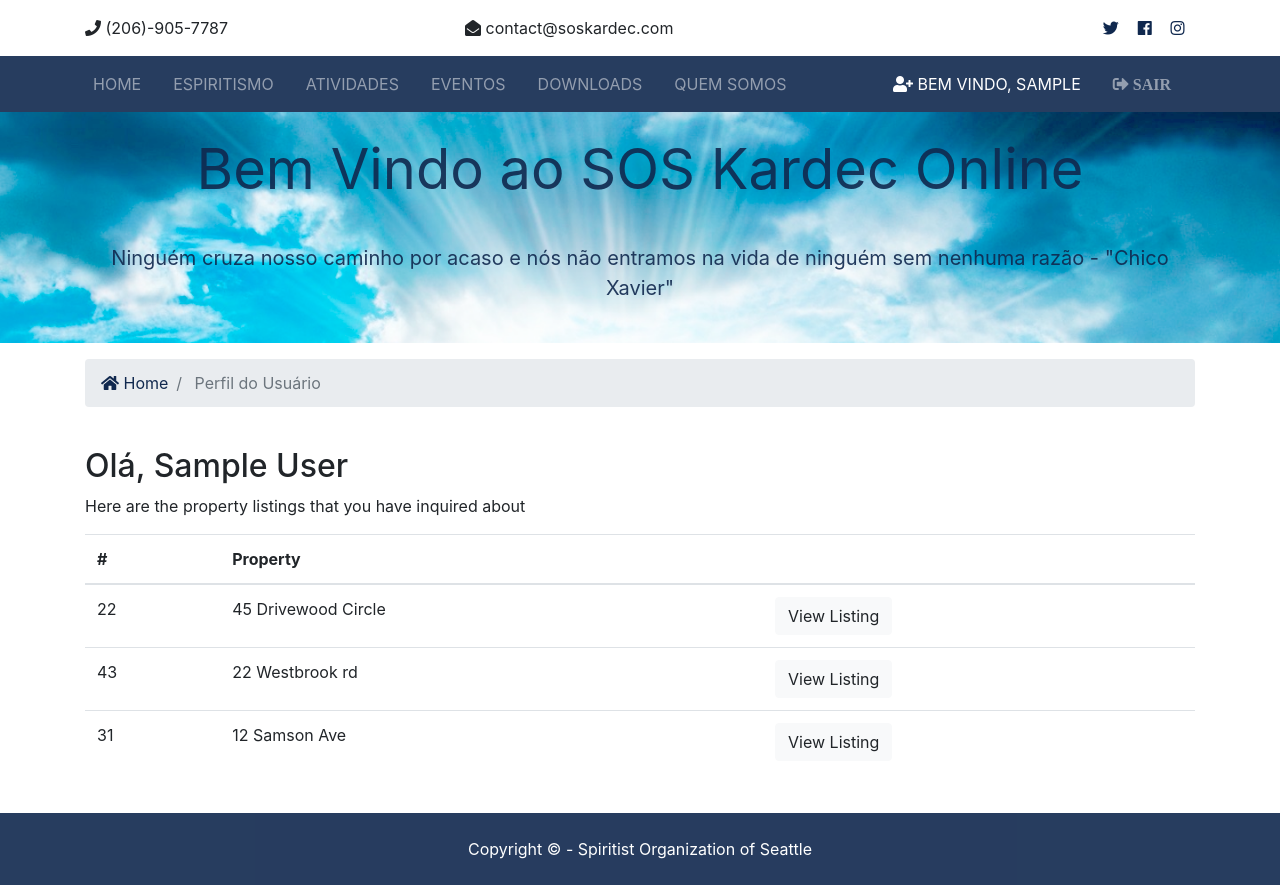
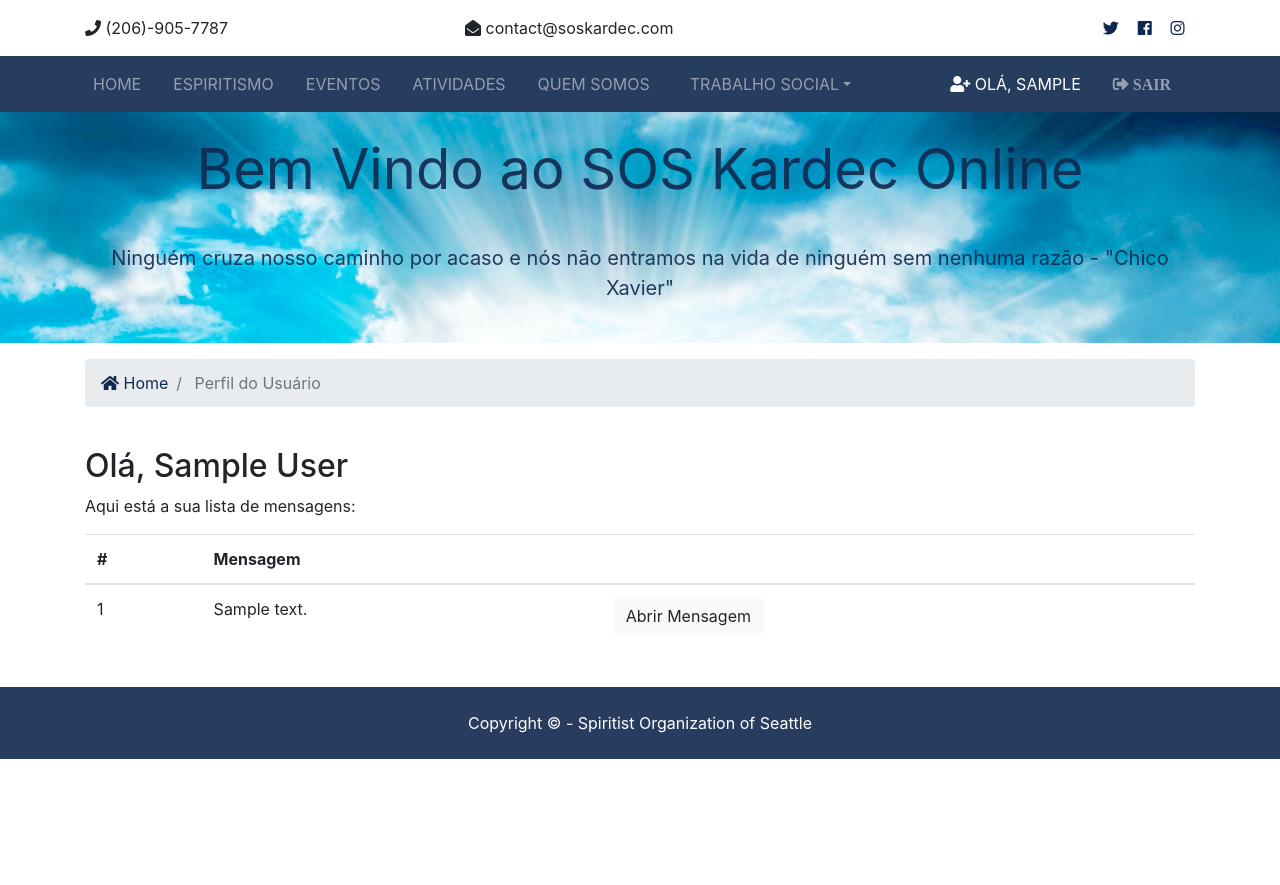
Before and after one commit to leofelipe222/soskardec, a Django app: page /accounts/painel_usuario in a window 1280 px wide. After the commit the page ends 759 px from the top, so only its background shows below. Run offline with Django 3.2, Linux system fonts and the light colour scheme; a user stored in the database is signed in; tables that the repository leaves empty hold one stand-in row (values such as "Sample post"); some libraries are stand-ins or nearby versions.

Commit message:
Fixed user area and added google maps

```diff
--- a/accounts/views.py
+++ b/accounts/views.py
@@ -68,11 +68,12 @@ def logout(request):
     return redirect('index')
 
 def painel_usuario(request):
-    # Gets the contacts that match this user's id
+    # Gets the contact user that matches this user's id
     user_contacts = Contact.objects.order_by("-contact_date").filter(user_id=request.user.id)
+    # user_contacts = Contact.objects.all()
 
     context = {
-        'contact': user_contacts
+        'contacts': user_contacts
     }
 
     return render(request, 'accounts/painel_usuario.html', context)
--- a/contacts/models.py
+++ b/contacts/models.py
@@ -1,4 +1,5 @@
 from django.db import models
+from django.contrib.auth.models import User
 from datetime import datetime
 
 # Create your models here.
@@ -8,6 +9,6 @@ class Contact(models.Model):
     phone = models.CharField(max_length=100)
     message = models.TextField(blank=True)
     contact_date = models.DateTimeField(default=datetime.now, blank=True)
-    user_id = models.IntegerField(blank=True)
+    user_id = models.IntegerField(blank=True) # Connected to the register user logged in, if they are registered
     def __str__(self):
         return self.name
--- a/contacts/views.py
+++ b/contacts/views.py
@@ -32,7 +32,7 @@ def contact(request):
         'Mensagem recebida do SOS Kardec website',
         'Mensagem: \n' + message + '\n',
         'soskardec@gmail.com',
-        ['leofelipe222@hotmail.com', 'soskardec@gmail.com', 'contact@soskarde.com'],
+        ['leofelipe222@hotmail.com', 'soskardec@gmail.com', 'contact@soskardec.com'],
         fail_silently=False,
     )
 
--- a/pages/urls.py
+++ b/pages/urls.py
@@ -8,6 +8,7 @@ urlpatterns = [
     path('atividades', views.atividades, name='atividades'),
     path('eventos', views.eventos, name='eventos'),
     # path('programacao', views.programacao, name='programacao'),
+    # path('contacts', views.contacts, name='contacts'),
     path('busca', views.busca, name='busca'),
     path('downloads', views.downloads, name='downloads'),
     path('registrar', views.registrar, name='registrar'),
--- a/pages/views.py
+++ b/pages/views.py
@@ -19,7 +19,7 @@ def index(request):
 
 
 # def programacao(request):
-#     # This is only needed if we had a separated page for programacao
+#     # This is only needed if we had a separated page for
 #     programas = Programa.objects.order_by('-program_date').filter(is_published=True)
 #     context = {
 #         'programas': programas
--- a/soskardec/static/css/style.css
+++ b/soskardec/static/css/style.css
@@ -10,6 +10,19 @@
 
 .social a {
   margin-right: 0.4rem; }
+
+#navbarDropdown {
+  display: inline;
+}
+
+.dropdown-menu {
+  background-color: #10284e;
+}
+
+.dropdown-item {
+  background-color: #10284e;
+  color: #fff;
+}
 
 #showcase {
   background: url(../img/bluesky_img_1.jpg) no-repeat top center fixed/cover;
--- a/templates/accounts/login.html
+++ b/templates/accounts/login.html
@@ -27,7 +27,7 @@
                   <input type="password" name="password" class="form-control" required>
                 </div>
 
-                <input type="submit" value="Login" class="btn btn-secondary btn-block">
+                <input type="submit" value="Login" class="btn btn-primary btn-block">
               </form>
             </div>
           </div>
--- a/templates/accounts/painel_usuario.html
+++ b/templates/accounts/painel_usuario.html
@@ -36,39 +36,31 @@
       <div class="row">
         <div class="col-md-12">
           <h2>Olá, {{ user.first_name }} {{ user.last_name }} </h2>
-          <p>Here are the property listings that you have inquired about</p>
+          {% if contacts %}
+            <p>Aqui está a sua lista de mensagens:</p>
               <table class="table">
                 <thead>
                   <tr>
                     <th scope="col">#</th>
-                <th scope="col">Property</th>
+                    <th scope="col">Mensagem</th>
                     <th></th>
                   </tr>
                 </thead>
                 <tbody>
+                  {% for contact in contacts %}
                     <tr>
-                <td>22</td>
-                <td>45 Drivewood Circle</td>
+                      <td>{{ contact.id }}</td>
+                      <td>{{ contact.message }}</td>
                       <td>
-                  <a class="btn btn-light" href="#">View Listing</a>
+                        <a class="btn btn-light" href="{% url 'contact' %}">Abrir Mensagem</a>
                       </td>
                     </tr>
-              <tr>
-                <td>43</td>
-                <td>22 Westbrook rd</td>
-                <td>
-                  <a class="btn btn-light" href="#">View Listing</a>
-                </td>
-              </tr>
-              <tr>
-                <td>31</td>
-                <td>12 Samson Ave</td>
-                <td>
-                  <a class="btn btn-light" href="#">View Listing</a>
-                </td>
-              </tr>
+                  {% endfor %}
               </tbody>
             </table>
+        {% else %}
+          <p class="lead">Nenhuma mensagem foi encontrada.</p>
+        {% endif %}
         </div>
       </div>
     </div>
--- a/templates/partials/_navbar.html
+++ b/templates/partials/_navbar.html
@@ -27,15 +27,6 @@
             <a class="nav-link" href="{% url 'espiritismo' %}">Espiritismo</a>
           </li>
           <li
-            {% if 'atividades' in request.path %}
-              class="nav-item active mr-3"
-            {% else %}
-              class="nav-item mr-3"
-            {% endif %}
-          >
-            <a class="nav-link" href="{% url 'atividades' %}">Atividades</a>
-          </li>
-          <li
             {% if 'eventos' in request.path %}
               class="nav-item active mr-3"
             {% else %}
@@ -44,7 +35,7 @@
           >
             <a class="nav-link" href="{% url 'eventos' %}">Eventos</a>
           </li>
-          <li
+          <!-- <li
             {% if 'downloads' in request.path %}
               class="nav-item active mr-3"
             {% else %}
@@ -52,7 +43,16 @@
             {% endif %}
           >
             <a class="nav-link" href="{% url 'downloads' %}">Downloads</a>
-          </li>
+          </li> -->
+          <li
+          {% if 'atividades' in request.path %}
+            class="nav-item active mr-3"
+          {% else %}
+            class="nav-item mr-3"
+          {% endif %}
+        >
+          <a class="nav-link" href="{% url 'atividades' %}">Atividades</a>
+        </li>
           <li
             {% if 'sobre' in request.path %}
               class="nav-item active mr-3"
@@ -61,6 +61,25 @@
             {% endif %}
           >
             <a class="nav-link" href="{% url 'sobre' %}">Quem Somos</a>
+          </li>
+          <li class="nav-link dropdown"
+            {% if 'atividades' in request.path %}
+              class="nav-item active mr-3"
+            {% else %}
+              class="nav-item mr-3"
+            {% endif %}
+          >
+            <!-- <a class="nav-link" href="{% url 'atividades' %}">Atividades</a> -->
+            <a class="nav-link dropdown-toggle" href="{% url 'atividades' %}" id="navbarDropdown" role="button" data-toggle="dropdown" aria-haspopup="true" aria-expanded="true">Trabalho Social</a>
+            <div class="dropdown-menu" aria-labelledby="navbarDropdown">
+              <a class="dropdown-item" href="#">Cesta Básica</a>
+              <div class="dropdown-divider"></div>
+              <a class="dropdown-item" href="#">Sophia sWay</a>
+              <div class="dropdown-divider"></div>
+              <a class="dropdown-item" href="#">Marys Place</a>
+              <div class="dropdown-divider"></div>
+              <a class="dropdown-item" href="#">Be The Match</a>
+            </div>
           </li>
         </ul>
 
@@ -74,7 +93,7 @@
               {% endif %}
             >
             <a class="nav-link" href="{% url 'painel_usuario' %}">
-              <i class="fas fa-user-plus"></i> Bem Vindo, {{ user.username }}</a>
+              <i class="fas fa-user-plus"></i> Olá, {{ user.username }}</a>
           </li>
           <li class="nav-item mr-3">
             <a href="javascript:{document.getElementById('logout').submit()}" class="nav-link"><i class="fas fa-sign-out-alt"> Sair</i></a>
```
Also changed, not shown: templates/pages/sobre.html (+13 -7 lines), contacts/migrations/0001_initial.py, 2 other files. Lines whose indentation alone changed are shown as unchanged.
